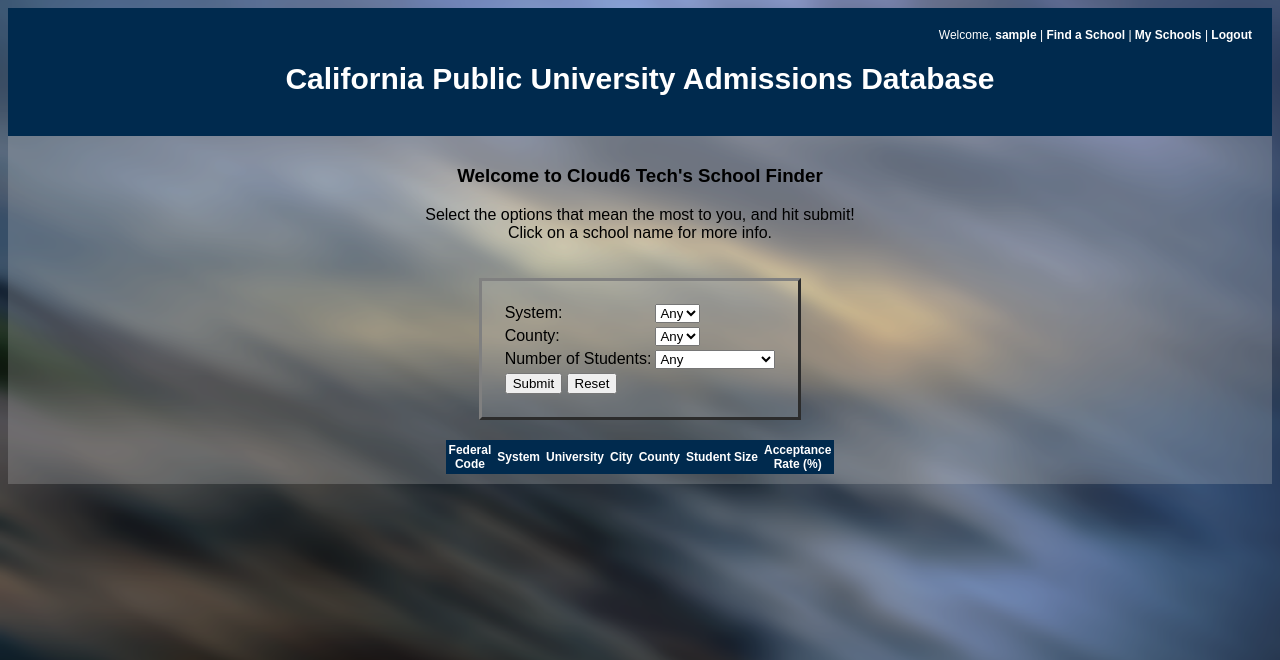
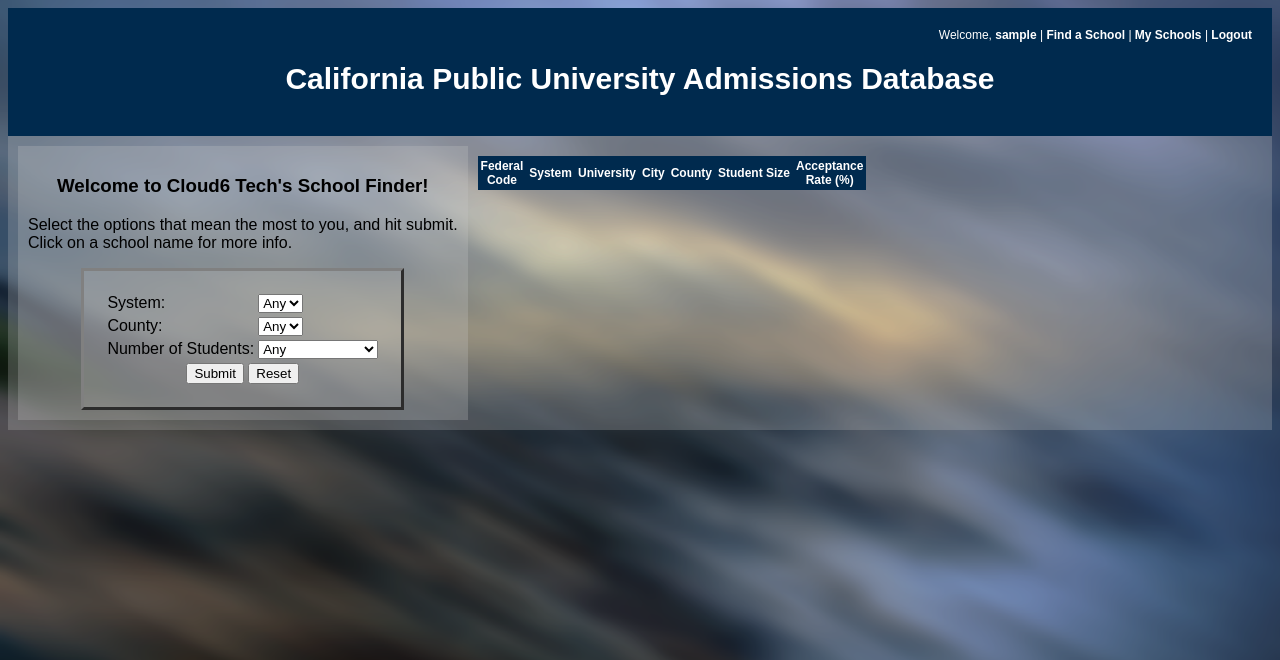
Before and after one commit to Cloud6Tech/cst336_team_assignment1, a PHP site: page /findSchool.php in a window 1280 px wide. Shown: the top 660 px of the page. Run offline with PHP 8.4, Linux system fonts and the light colour scheme; the visitor is signed in with stand-in values (Sample User, id 1); data that the repository does not hold is empty; a stand-in replaces the project's code that opens the database connection.

Commit message:
layout updates

```diff
--- a/findSchool.php
+++ b/findSchool.php
@@ -107,18 +107,17 @@
 <body>
 	<?php include 'navBar.php' ?>
 	<div>
+	  <div border="1" style="float:left">
 
-	<h3 style="text-align:center;">Welcome to Cloud6 Tech's School Finder</h3>
+		<h3>Welcome to Cloud6 Tech's School Finder!</h3>
 
-	<p style="text-align:center;">
-		Select the options that mean the most to you, and hit submit!<br>
+		<p>
+			Select the options that mean the most to you, and hit submit.<br>
 			Click on a school name for more info.
 		</p>
 
-  </div>
-  <div border="1">
 		<form method="POST">
-		<table id="schoolFinder">
+			<table id="schoolFinder" style="margin:0 auto">
 				<tr>
 					<td>System:</td>
 					<td><select name="system">
@@ -156,7 +155,7 @@
 						</select>
 					</td>
 				</tr>
-			<tr>
+				<tr style="text-align:center">
 					<td colspan="2">
 						<input name="submit" type="submit"/> <input type="reset"/>
 					</td>
@@ -167,7 +166,7 @@
 	  <?php
 	    if (isset($_POST['submit']) or isset($_SESSION['where'])) {
 	  ?>
-  <div id="results">
+	  <div id="results" style="float:left" class="transparent">
 	  	<form>
 	  		<table id="showSchools">
 	  			<tr>
@@ -202,9 +201,12 @@
 	  		</table>
 	  	</form>
 	  </div>
+
   <?php
 	}
   ?>
+  <br style="clear:both">
+  </div>
 </body>
 <?php $dbConn = null; // Close connection ?>
 </html>
--- a/univ.css
+++ b/univ.css
@@ -123,3 +123,7 @@ h1, h2, h3 {
 	background-color: transparent;
 	margin: 0 auto;
 }
+
+.transparent {
+	background-color: transparent;
+}
```
Lines whose indentation alone changed are shown as unchanged.
